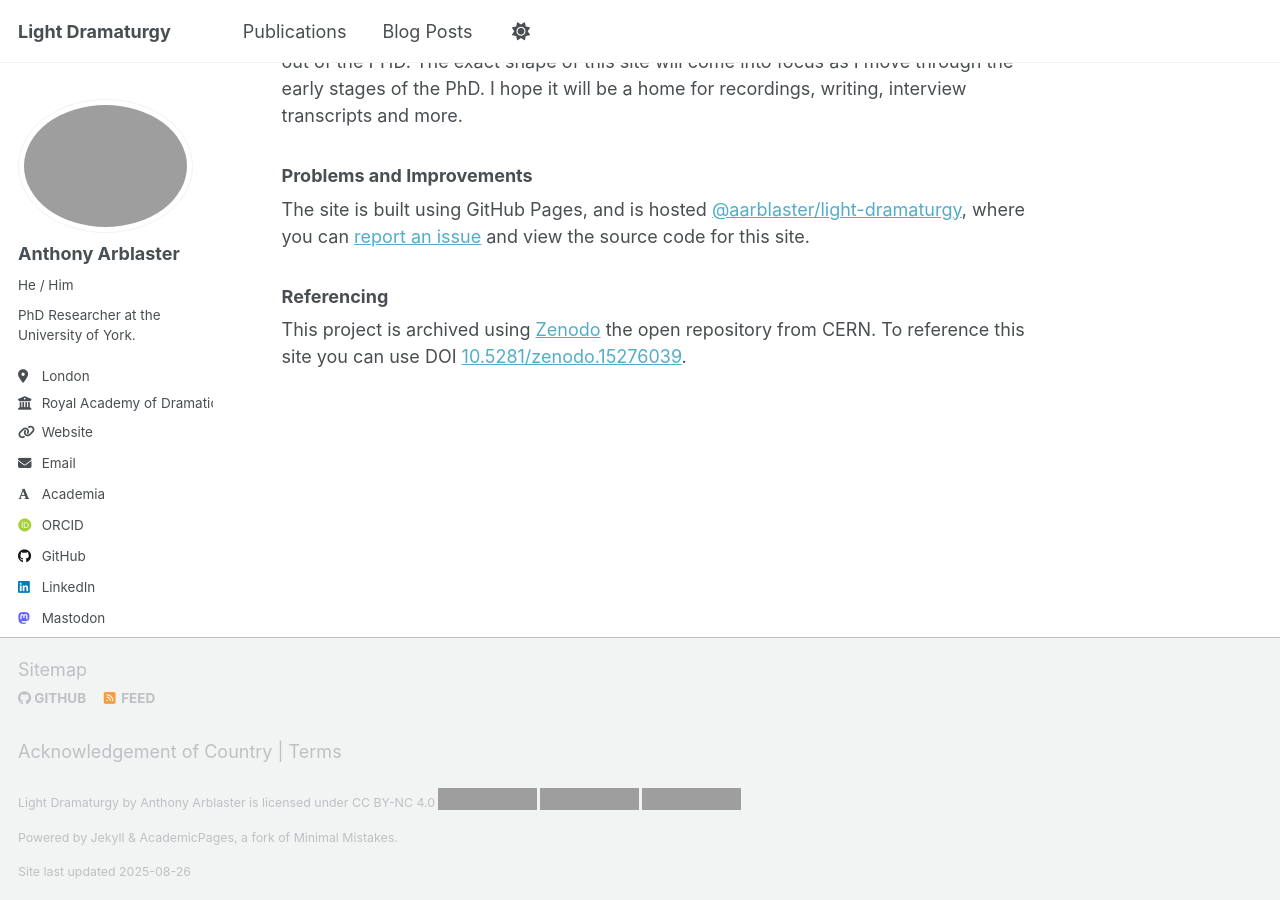
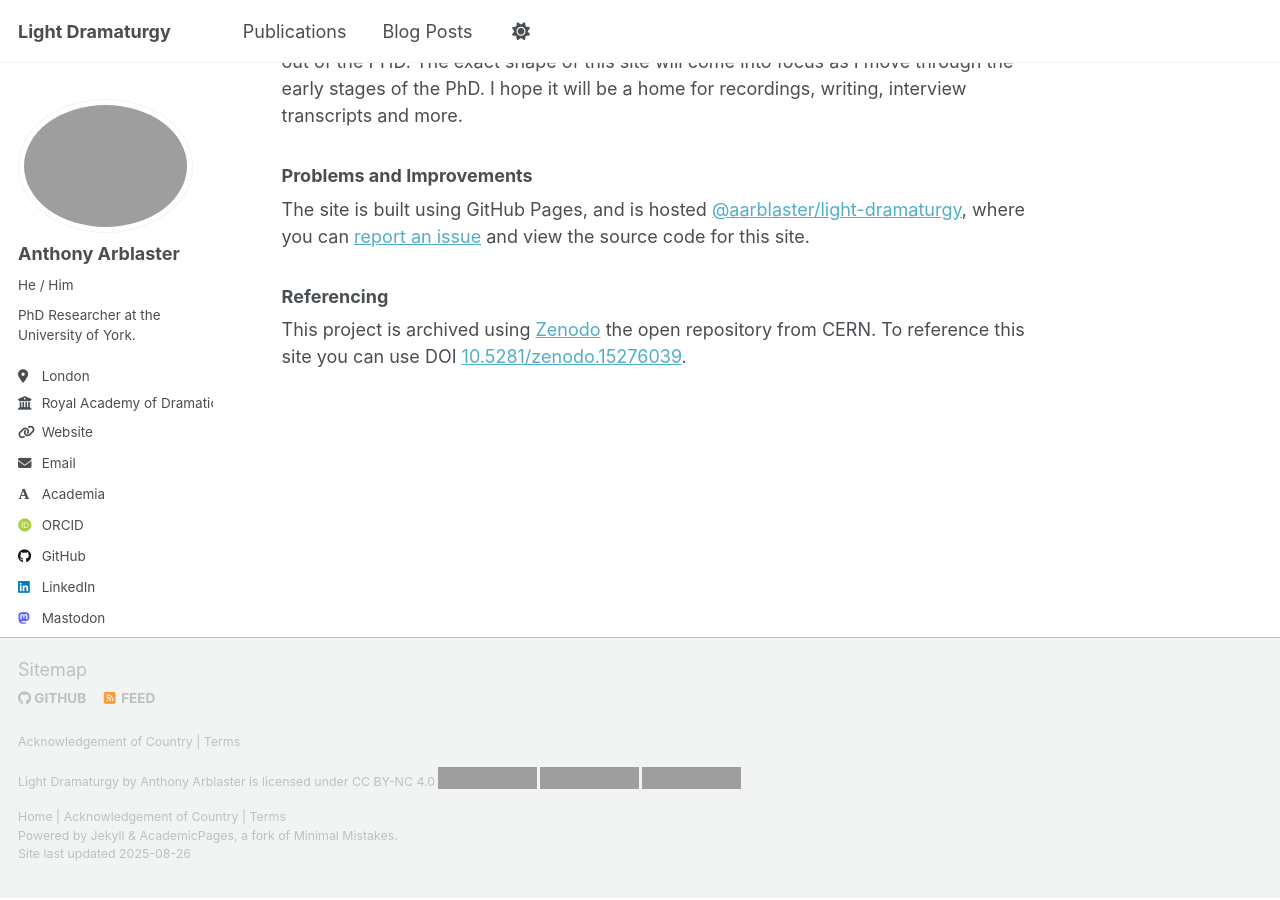
Before and after one commit to aarblaster/light-dramaturgy, a Jekyll site: the page built from _pages/about.md, in a window 1280 px wide and 900 px high, scrolled down 1967 px. Built offline with Jekyll 4.4.1, drawn with Linux system fonts in a browser that asks for light colours; some web fonts are replaced; a script that is not in the unit is left out; grey boxes are pictures that could not be loaded.

Commit message:
Update footer.html
Site links moved to inside copyright class.

```diff
--- a/_includes/footer.html
+++ b/_includes/footer.html
@@ -19,13 +19,11 @@
 </div>
 {% endif %}
 
-<div class="page_footer-links">
+<div class="page__footer-copyright">
 	<p><a href="https://phd.anthonyarblaster.com/aoc>">Acknowledgement of Country</a> | <a href="phd.anthonyarblaster.com/terms">Terms</a>
 	</p>
+  <p xmlns:cc="http://creativecommons.org/ns#" xmlns:dct="http://purl.org/dc/terms/"><a property="dct:title" rel="cc:attributionURL" href="http://phd.anthonyarblaster.com">Light Dramaturgy</a> by <a rel="cc:attributionURL dct:creator" property="cc:attributionName" href="https://anthonyarblaster.com">Anthony Arblaster</a> is licensed under <a href="https://creativecommons.org/licenses/by-nc/4.0/?ref=chooser-v1" target="_blank" rel="license noopener noreferrer" style="display:inline-block;">CC BY-NC 4.0<img style="height:22px!important;margin-left:3px;vertical-align:text-bottom;" src="https://mirrors.creativecommons.org/presskit/icons/cc.svg?ref=chooser-v1" alt=""><img style="height:22px!important;margin-left:3px;vertical-align:text-bottom;" src="https://mirrors.creativecommons.org/presskit/icons/by.svg?ref=chooser-v1" alt=""><img style="height:22px!important;margin-left:3px;vertical-align:text-bottom;" src="https://mirrors.creativecommons.org/presskit/icons/nc.svg?ref=chooser-v1" alt=""></a></p>
+  <p><a href="https://phd.anthonyarblaster.com">Home</a> | <a href="https://phd.anthonyarblaster.com/aoc>">Acknowledgement of Country</a> | <a href="phd.anthonyarblaster.com/terms">Terms</a><br />
+	{{ site.data.ui-text[site.locale].powered_by | default: "Powered by" }} <a href="http://jekyllrb.com" rel="nofollow">Jekyll</a> &amp; <a href="https://github.com/academicpages/academicpages.github.io">AcademicPages</a>, a fork of <a href="https://mademistakes.com/work/minimal-mistakes-jekyll-theme/" rel="nofollow">Minimal Mistakes</a>.<br />
+  Site last updated {{ "now" | date: '%Y-%m-%d' }} </p>
 </div>
-
-<div class="page__footer-copyright">
-  <p xmlns:cc="http://creativecommons.org/ns#" xmlns:dct="http://purl.org/dc/terms/"><a property="dct:title" rel="cc:attributionURL" href="http://phd.anthonyarblaster.com">Light Dramaturgy</a> by <a rel="cc:attributionURL dct:creator" property="cc:attributionName" href="https://anthonyarblaster.com">Anthony Arblaster</a> is licensed under <a href="https://creativecommons.org/licenses/by-nc/4.0/?ref=chooser-v1" target="_blank" rel="license noopener noreferrer" style="display:inline-block;">CC BY-NC 4.0<img style="height:22px!important;margin-left:3px;vertical-align:text-bottom;" src="https://mirrors.creativecommons.org/presskit/icons/cc.svg?ref=chooser-v1" alt=""><img style="height:22px!important;margin-left:3px;vertical-align:text-bottom;" src="https://mirrors.creativecommons.org/presskit/icons/by.svg?ref=chooser-v1" alt=""><img style="height:22px!important;margin-left:3px;vertical-align:text-bottom;" src="https://mirrors.creativecommons.org/presskit/icons/nc.svg?ref=chooser-v1" alt=""></a></p>
-  <p>{{ site.data.ui-text[site.locale].powered_by | default: "Powered by" }} <a href="http://jekyllrb.com" rel="nofollow">Jekyll</a> &amp; <a href="https://github.com/academicpages/academicpages.github.io">AcademicPages</a>, a fork of <a href="https://mademistakes.com/work/minimal-mistakes-jekyll-theme/" rel="nofollow">Minimal Mistakes</a>.<br /></p>
-  Site last updated {{ "now" | date: '%Y-%m-%d' }}
-</div>
```
